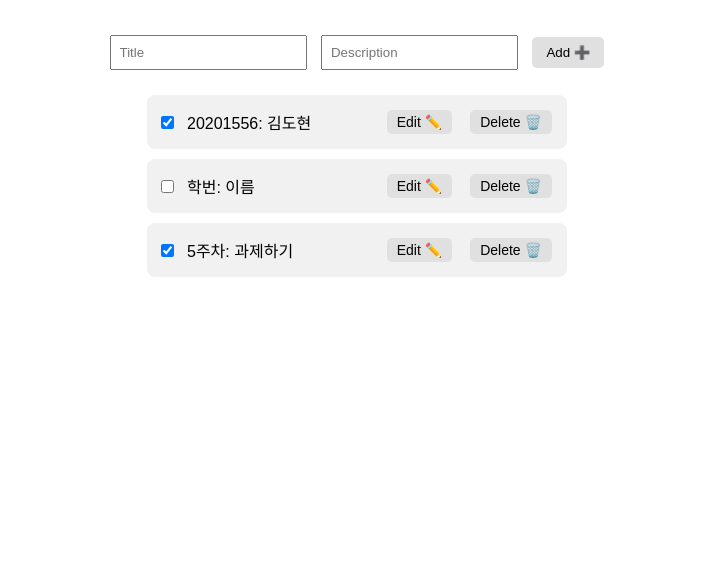
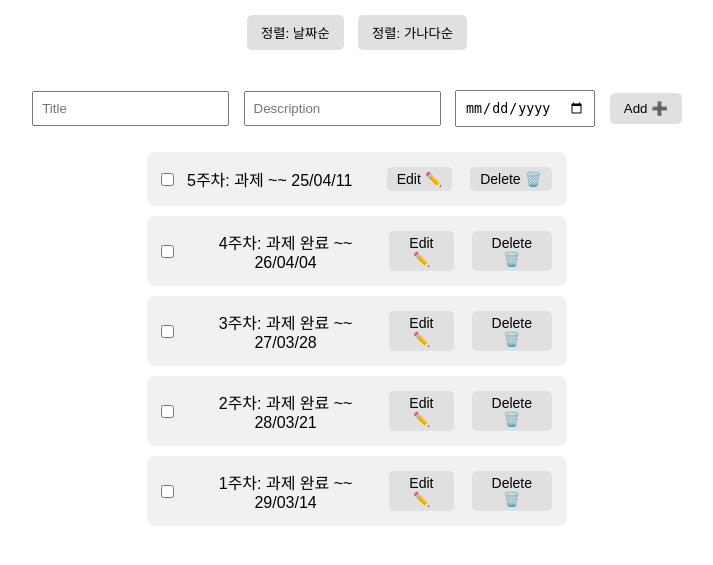
Before and after one commit to irionura52/FastApi-Todos, a FastAPI app: page / in a window 1280 px wide. Shown: the part 78-643 px from the top of the page, without its empty margins (283-996 px from the left). Run offline with FastAPI, Linux system fonts and the light colour scheme.

Commit message:
4weekchangedtree2

```diff
--- a/fastapi-app/main.py
+++ b/fastapi-app/main.py
@@ -11,6 +11,7 @@
     id: int
     title: str
     description: str
+    dueDate: str
     completed: bool
 
 # JSON 파일 경로
--- a/fastapi-app/templates/index.html
+++ b/fastapi-app/templates/index.html
@@ -1,8 +1,9 @@
 <!DOCTYPE html>
 <html lang="en">
+
 <head>
   <meta charset="UTF-8" />
-  <meta name="viewport" content="width=device-width, initial-scale=1.0"/>
+  <meta name="viewport" content="width=device-width, initial-scale=1.0" />
   <title>To-Do List</title>
   <style>
     :root {
@@ -47,6 +48,10 @@
       margin: 0;
     }
 
+    .sort-buttons {
+      margin: 10px 0;
+    }
+
     .switch {
       position: relative;
       display: inline-block;
@@ -63,7 +68,10 @@
     .slider {
       position: absolute;
       cursor: pointer;
-      top: 0; left: 0; right: 0; bottom: 0;
+      top: 0;
+      left: 0;
+      right: 0;
+      bottom: 0;
       background-color: #2196F3;
       transition: .4s;
       border-radius: 34px;
@@ -85,11 +93,11 @@
       border-radius: 50%;
     }
 
-    input:not(:checked) + .slider {
+    input:not(:checked)+.slider {
       background-color: #666;
     }
 
-    input:not(:checked) + .slider:before {
+    input:not(:checked)+.slider:before {
       transform: translateX(42px);
       content: '🌙';
     }
@@ -98,7 +106,8 @@
       margin: 30px 0 20px;
     }
 
-    input[type="text"] {
+    input[type="text"],
+    input[type="date"] {
       padding: 8px;
       margin: 5px;
     }
@@ -152,6 +161,7 @@
     }
   </style>
 </head>
+
 <body>
   <div class="header">
     <h1>To-Do List</h1>
@@ -161,9 +171,15 @@
     </label>
   </div>
 
+  <div class="sort-buttons">
+    <button id="sort-date">정렬: 날짜순</button>
+    <button id="sort-alpha">정렬: 가나다순</button>
+  </div>
+
   <form id="todo-form">
     <input type="text" id="title" placeholder="Title" required />
     <input type="text" id="description" placeholder="Description" required />
+    <input type="date" id="due-date" required />
     <button type="submit">Add ➕</button>
   </form>
 
@@ -171,7 +187,6 @@
 
   <script>
     const themeToggle = document.getElementById('theme-toggle');
-
     const savedTheme = localStorage.getItem('theme');
     if (savedTheme === 'dark') {
       document.body.classList.add('dark-theme');
@@ -191,11 +206,34 @@
       }
     });
 
+    let sortType = 'date'; // 기본 정렬 방식
+
+    document.getElementById('sort-date').addEventListener('click', () => {
+      sortType = 'date';
+      fetchTodos();
+    });
+
+    document.getElementById('sort-alpha').addEventListener('click', () => {
+      sortType = 'alpha';
+      fetchTodos();
+    });
+
     function createActionButton(label, icon, onClick) {
       const btn = document.createElement('button');
       btn.innerHTML = `${label} ${icon}`;
       btn.onclick = onClick;
       return btn;
+    }
+
+    function formatDate(dateStr) {
+      if (!dateStr) return ''; // undefined거나 비어있으면 빈 문자열
+      const date = new Date(dateStr);
+      if (isNaN(date)) return ''; // 날짜 변환 실패 시 빈 문자열
+
+      const yy = String(date.getFullYear()).slice(2);
+      const mm = String(date.getMonth() + 1).padStart(2, '0');
+      const dd = String(date.getDate()).padStart(2, '0');
+      return `${yy}/${mm}/${dd}`;
     }
 
     function createTodoElement(todo) {
@@ -210,20 +248,16 @@
       checkbox.checked = todo.completed;
       checkbox.onchange = async () => {
         const updatedTodo = { ...todo, completed: checkbox.checked };
-        try {
         await fetch(`/todos/${todo.id}`, {
           method: 'PUT',
           headers: { 'Content-Type': 'application/json' },
           body: JSON.stringify(updatedTodo)
         });
         fetchTodos();
-        } catch (error) {
-          console.error("Failed to update checkbox:", error);
-        }
       };
 
       const span = document.createElement('span');
-      span.textContent = `${todo.title}: ${todo.description}`;
+      span.textContent = `${todo.title}: ${todo.description} ~~ ${formatDate(todo.dueDate)}`;
 
       left.appendChild(checkbox);
       left.appendChild(span);
@@ -239,6 +273,16 @@
       return li;
     }
 
+    function sortTodos(todos, type = 'date') {
+      switch (type) {
+        case 'alpha':
+          return todos.sort((a, b) => a.title.localeCompare(b.title));
+        case 'date':
+        default:
+          return todos.sort((a, b) => new Date(a.dueDate) - new Date(b.dueDate));
+      }
+    }
+
     async function fetchTodos() {
       try {
         const response = await fetch('/todos');
@@ -246,9 +290,10 @@
         const todos = await response.json();
         const todoList = document.getElementById('todo-list');
         todoList.innerHTML = '';
-        todos.forEach(todo => {
+        const sorted = sortTodos(todos, sortType);
+        sorted.forEach(todo => {
           const todoElement = createTodoElement(todo);
-          todoList.appendChild(todoElement);
+          if (todoElement) todoList.appendChild(todoElement);
         });
       } catch (error) {
         console.error("Error fetching todos:", error);
@@ -259,11 +304,13 @@
       event.preventDefault();
       const title = document.getElementById('title').value;
       const description = document.getElementById('description').value;
+      const dueDate = document.getElementById('due-date').value;
 
       const newTodo = {
         id: Date.now(),
         title,
         description,
+        dueDate,
         completed: false
       };
 
@@ -277,6 +324,7 @@
         if (response.ok) {
           document.getElementById('title').value = "";
           document.getElementById('description').value = "";
+          document.getElementById('due-date').value = "";
           fetchTodos();
         } else {
           console.error("Failed to add todo");
@@ -289,17 +337,25 @@
     async function editTodo(todo) {
       const newTitle = prompt("Edit Title:", todo.title);
       const newDescription = prompt("Edit Description:", todo.description);
-      if (!newTitle || !newDescription) {
-        alert("Title or Description is NULL!");
+      const newDueDate = prompt("Edit Due Date (YYYY-MM-DD):", todo.dueDate);
+
+      if (!newTitle || !newDescription || !newDueDate) {
+        alert("Title, Description, or Due Date is missing.");
         return;
       }
 
-      const updatedTodo = { ...todo, title: newTitle, description: newDescription };
+      const updatedTodo = {
+        ...todo,
+        title: newTitle,
+        description: newDescription,
+        dueDate: newDueDate, // ✅ 이게 있어야 날짜 반영됨
+      };
+
       try {
         const response = await fetch(`/todos/${todo.id}`, {
           method: 'PUT',
           headers: { 'Content-Type': 'application/json' },
-          body: JSON.stringify(updatedTodo)
+          body: JSON.stringify(updatedTodo),
         });
 
         if (response.ok) {
@@ -311,6 +367,7 @@
         console.error("Error updating todo:", error);
       }
     }
+
 
     async function deleteTodo(todoId) {
       try {
@@ -331,4 +388,5 @@
     fetchTodos(); // 초기 로드
   </script>
 </body>
+
 </html>
--- a/fastapi-app/todo.json
+++ b/fastapi-app/todo.json
@@ -1,20 +1,37 @@
 [
     {
-        "id": 1742144198556,
-        "title": "20201556",
-        "description": "\uae40\ub3c4\ud604",
-        "completed": true
-    },
-    {
-        "id": 1742753089643,
-        "title": "\ud559\ubc88",
-        "description": "\uc774\ub984",
+        "id": 1743924577080,
+        "title": "1\uc8fc\ucc28",
+        "description": "\uacfc\uc81c \uc644\ub8cc",
+        "dueDate": "2029-03-14",
         "completed": false
     },
     {
-        "id": 1743416815110,
+        "id": 1743924585805,
+        "title": "2\uc8fc\ucc28",
+        "description": "\uacfc\uc81c \uc644\ub8cc",
+        "dueDate": "2028-03-21",
+        "completed": false
+    },
+    {
+        "id": 1743924592885,
+        "title": "3\uc8fc\ucc28",
+        "description": "\uacfc\uc81c \uc644\ub8cc",
+        "dueDate": "2027-03-28",
+        "completed": false
+    },
+    {
+        "id": 1743924603072,
+        "title": "4\uc8fc\ucc28",
+        "description": "\uacfc\uc81c \uc644\ub8cc",
+        "dueDate": "2026-04-04",
+        "completed": false
+    },
+    {
+        "id": 1743924609677,
         "title": "5\uc8fc\ucc28",
-        "description": "\uacfc\uc81c\ud558\uae30",
-        "completed": true
+        "description": "\uacfc\uc81c",
+        "dueDate": "2025-04-11",
+        "completed": false
     }
 ]
```
Lines whose indentation alone changed are shown as unchanged.
